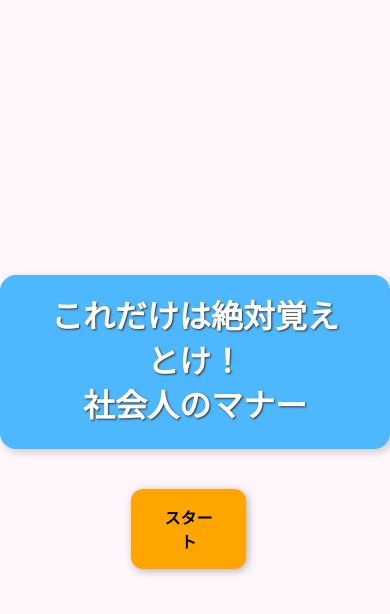
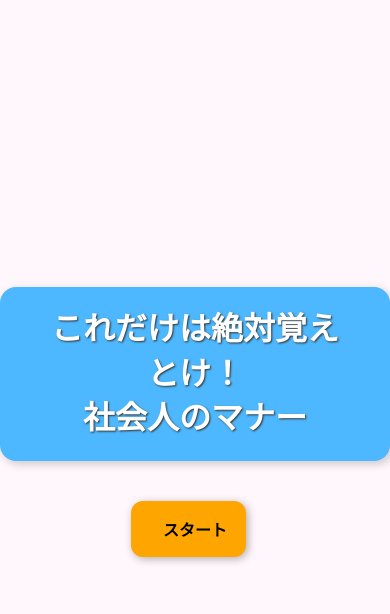
Before and after one commit to Tokashiki-11/StuLab2-project, a Flask app: page / in a window 390 px wide. Shown: the top 614 px of the page. Run offline with Flask 3, Linux system fonts and the light colour scheme.

Commit message:
responsive design3

```diff
--- a/static/style.css
+++ b/static/style.css
@@ -419,6 +419,8 @@ button:hover {
     padding: 16px 32px;
     width: 90%;
     max-width: 300px;
+    white-space: nowrap;
+    overflow-wrap: normal;
   }
 
   /* 正解・不正解 */
```
